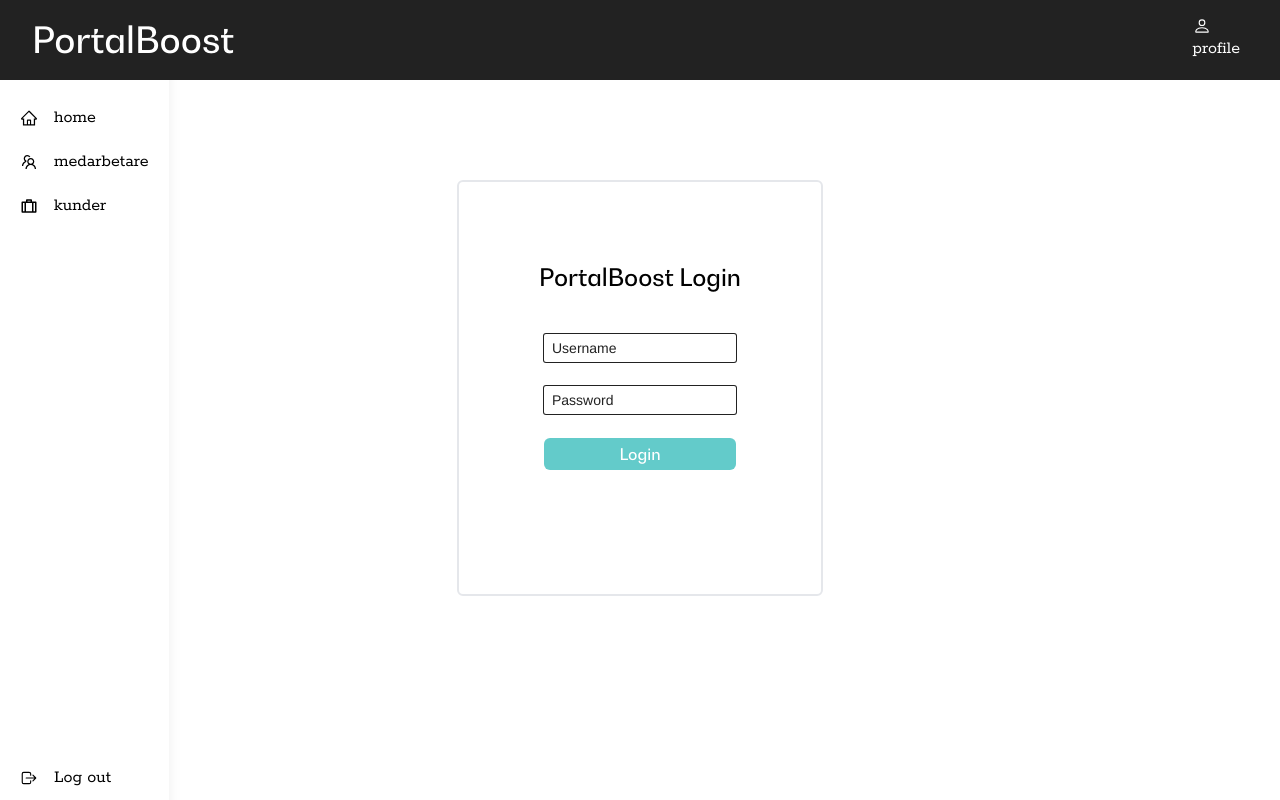
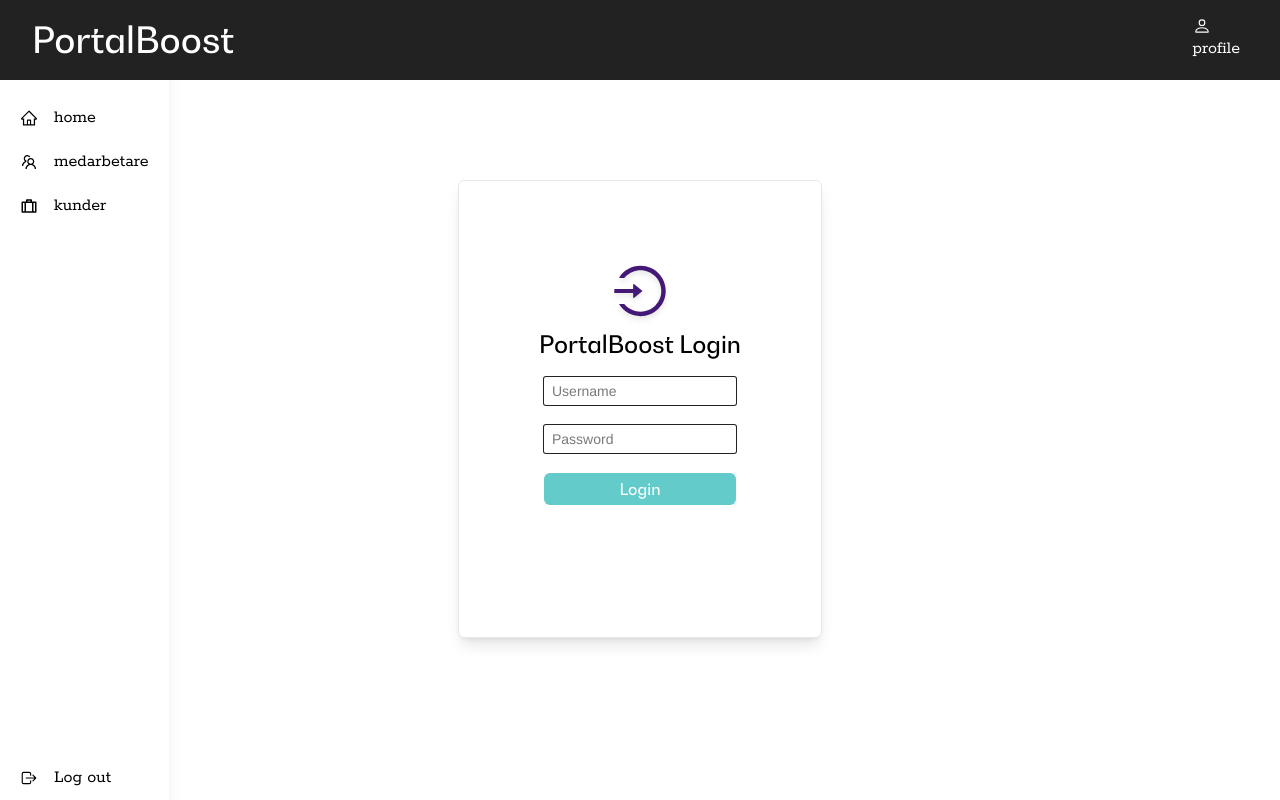
Before and after one commit to PortalBoost/PortalBoost, a React (Vite) app in the folder PortalBoost/ClientApp/: page /login in a window 1280 px wide. Shown: the top 800 px of the page. Built offline with nearby package versions, Linux system fonts and the light colour scheme; no server answers; a web font is replaced by a local one.

Commit message:
Changed loginform styling, added favicon

```diff
--- a/PortalBoost/ClientApp/index.html
+++ b/PortalBoost/ClientApp/index.html
@@ -3,7 +3,7 @@
 
 <head>
   <meta charset="UTF-8" />
-  <!-- <link rel="icon" type="image/svg+xml" href="linktofaviconhere" /> -->
+  <link rel="icon" type="image/svg+xml" href="/public/favicon.svg" />
   <meta name="viewport" content="width=device-width, initial-scale=1.0" />
   <title>PortalBoost</title>
 </head>
--- a/PortalBoost/ClientApp/src/components/loginform/LoginForm.tsx
+++ b/PortalBoost/ClientApp/src/components/loginform/LoginForm.tsx
@@ -5,6 +5,7 @@ import userState from "../../atoms/userState";
 import UserModel from "../../models/userModel";
 import { loginUser } from "../../services/API/userService";
 import useAuth from "../../hooks/useAuth";
+import { AiOutlineLogin } from "react-icons/ai";
 
 
 
@@ -16,13 +17,6 @@ const LoginForm = () => {
 
 	const [usernameField, setUsernameField] = useState("");
 	const [passField, setPassField] = useState("");
-	const [loggedInUser, setLoggedInUser] = useRecoilState(userState)
-	const [loggedInSuccess, setLoggedInSuccess] = useRecoilState(successfullLogin)
-
-	const [showHelpTextUsername, setShowHelpTextUsername] = useState(false)
-	const [helpTextUsername, setHelpTextUsername] = useState("username-help-text");
-	const [showHelpTextPass, setShowHelpTextPass] = useState(false)
-	const [helpTextPassword, setHelpTextPassword] = useState("password-help-text");
 
 	const [infoText, setInfoText] = useState("infoTextPlaceholder")
 	const [showInfoText, setShowInfoText] = useState(false)
@@ -55,24 +49,25 @@ const LoginForm = () => {
 
 	return (
 
-		<div className="flex flex-col justify-center items-center  border-2 rounded-md p-5 py-10 xs:p-20  bg-white">
-			<h2 className="font-lighter pb-10">PortalBoost Login</h2>
-
-			<form onSubmit={(e) => handleSubmit(e)} onFocus={() => setShowInfoText(false)}>
+		<div className="flex flex-col justify-center items-center border shadow-lg rounded-md p-5 py-10 xs:p-20 gap-2 bg-white">
+			<p className="text-6xl text-n-purple-dark filter drop-shadow-md"><AiOutlineLogin /></p>
+			<h2 className="font-lighter pb-2">PortalBoost Login</h2>
+			<form onSubmit={(e) => handleSubmit(e)} onFocus={() => setShowInfoText(false)} className="flex flex-col gap-5">
 				<div className="pb-0" >
 					<label id="username" className="font-sans sr-only">Username</label>
-					<input id="username" name="username" type="text" autoComplete="password" placeholder="Username" onChange={handleUserFieldChange} required
-						className="relative block rounded-sm px-2 py-1 text-sm font-arial text-n-dark placeholder-n-dark ring-1 ring-n-dark focus:outline-none focus:ring-2">
+					<input id="username" name="username" type="text" autoComplete="password" placeholder="Username" onChange={handleUserFieldChange}
+						required maxLength={20} minLength={4}
+						className="relative block rounded-sm px-2 py-1 text-sm font-arial text-n-dark placeholder-n-dark/60 ring-1 ring-n-dark outline-n-purple-light">
 					</input>
-					<span className={`text-xs ${showHelpTextUsername ? "visible" : "invisible"}`}>{helpTextUsername}</span>
+
 				</div>
 
 				<div className="">
 					<label id="password" className="font-sans sr-only">Password</label>
-					<input id="password" name="password" type="password" autoComplete="password" placeholder="Password" onChange={handlePassFieldChange} required
-						className="relative block rounded-sm px-2 py-1 text-sm font-arial text-n-dark placeholder-n-dark ring-1 ring-n-dark focus:outline-none focus:ring-2">
+					<input id="password" name="password" type="password" autoComplete="password" placeholder="Password" onChange={handlePassFieldChange} required maxLength={20} minLength={4}
+						className="relative block rounded-sm px-2 py-1 text-sm font-arial text-n-dark placeholder-n-dark/60 ring-1 ring-n-dark outline-n-purple-light">
 					</input>
-					<span className={`text-xs ${showHelpTextPass ? "visible" : "invisible"}`}>{helpTextPassword}</span>
+
 				</div>
 
 				<button disabled={disableLogin} className=" bg-n-turquoise text-white p-1 rounded-md w-full hover:shadow-lg hover:bg-n-turquoise-dark transition-shadow active:bg-n-turquoise-light">Login</button>
```
Also changed, not shown: PortalBoost/ClientApp/public/favicon.svg (added).
